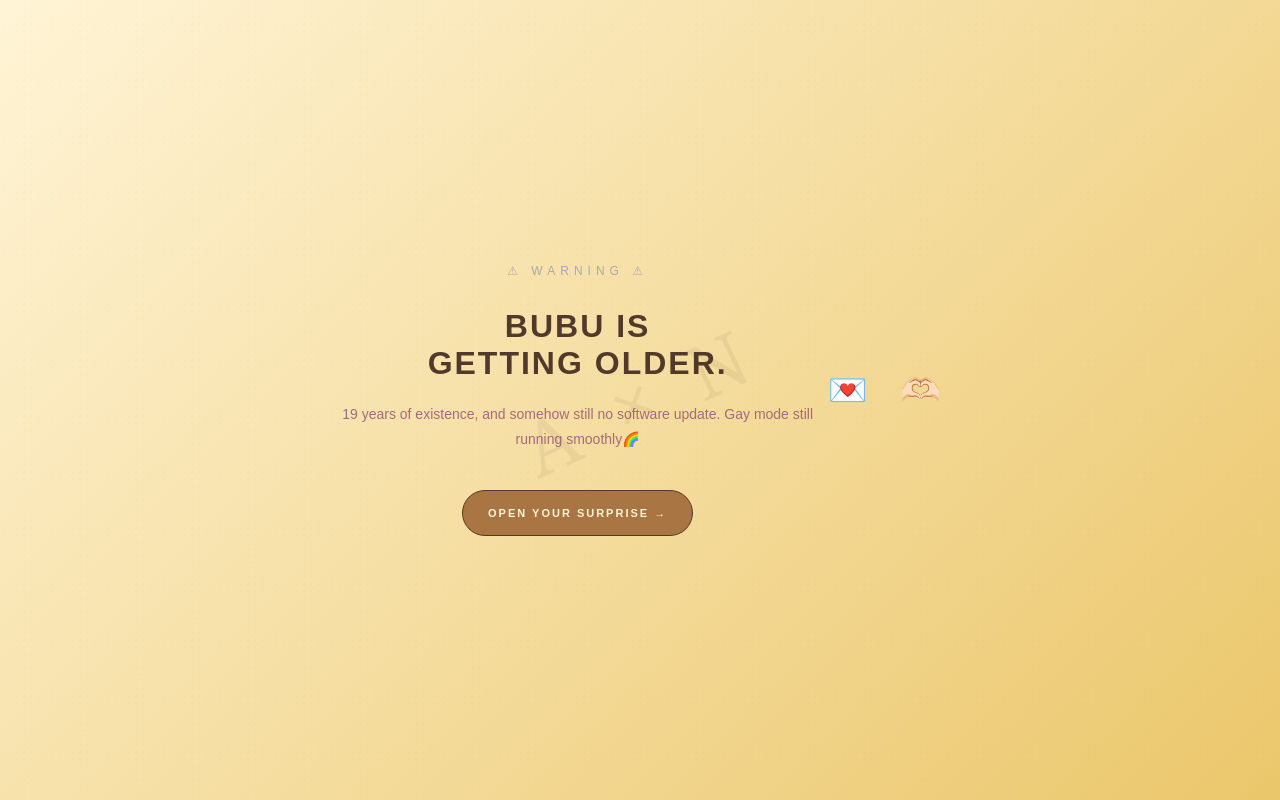
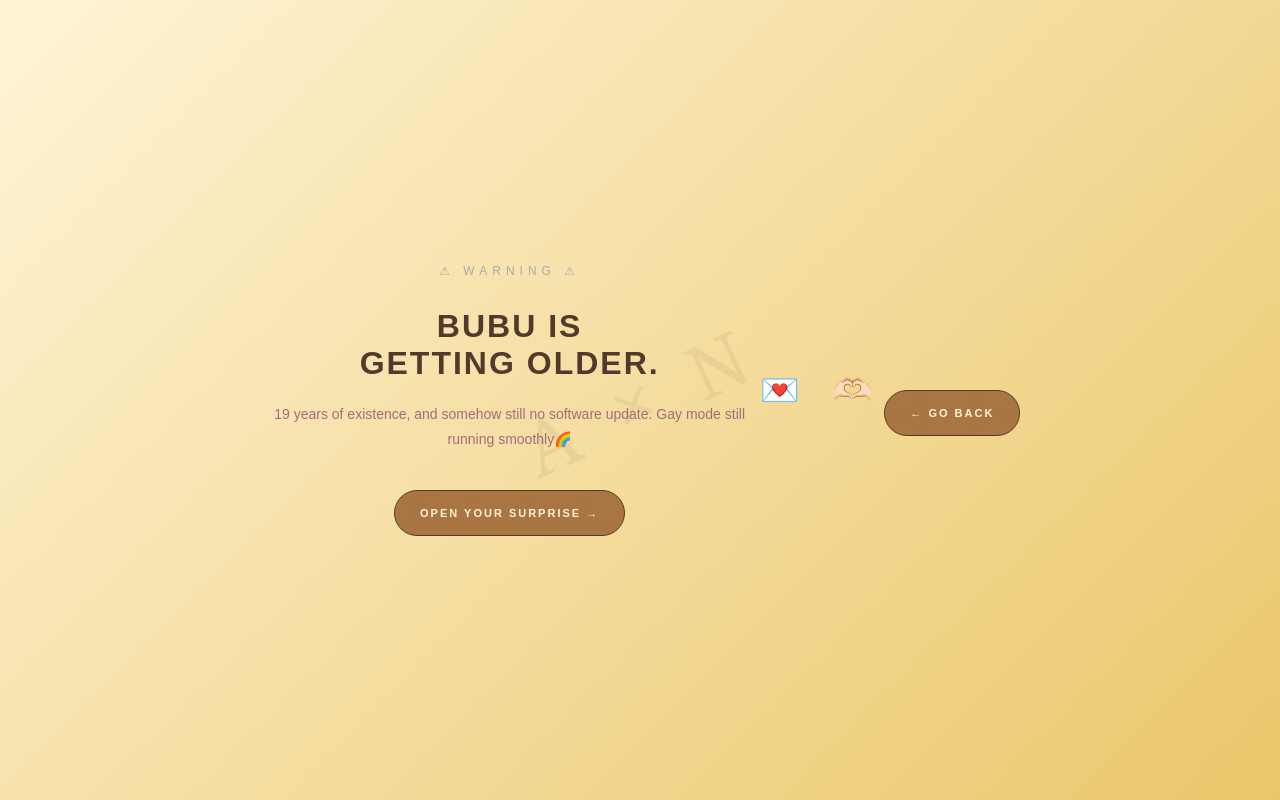
Before and after one commit to bubu-edition/the-bubu-edition, a plain HTML site: page index.html in a window 1280 px wide. Drawn offline with Linux system fonts and the light colour scheme.

Commit message:
Add 'Go Back' button to index.html

```diff
--- a/index.html
+++ b/index.html
@@ -463,5 +463,12 @@ ONE LAST THING... ❤️
          ">
 
   </section>
+  <button onclick="
+document.getElementById('finalScrapbook').style.display='none';
+document.getElementById('chapter3').style.display='block';
+window.scrollTo(0,0);
+" style="margin-top:25px;">
+← GO BACK
+  </button>
 </body>
 </html>
```
